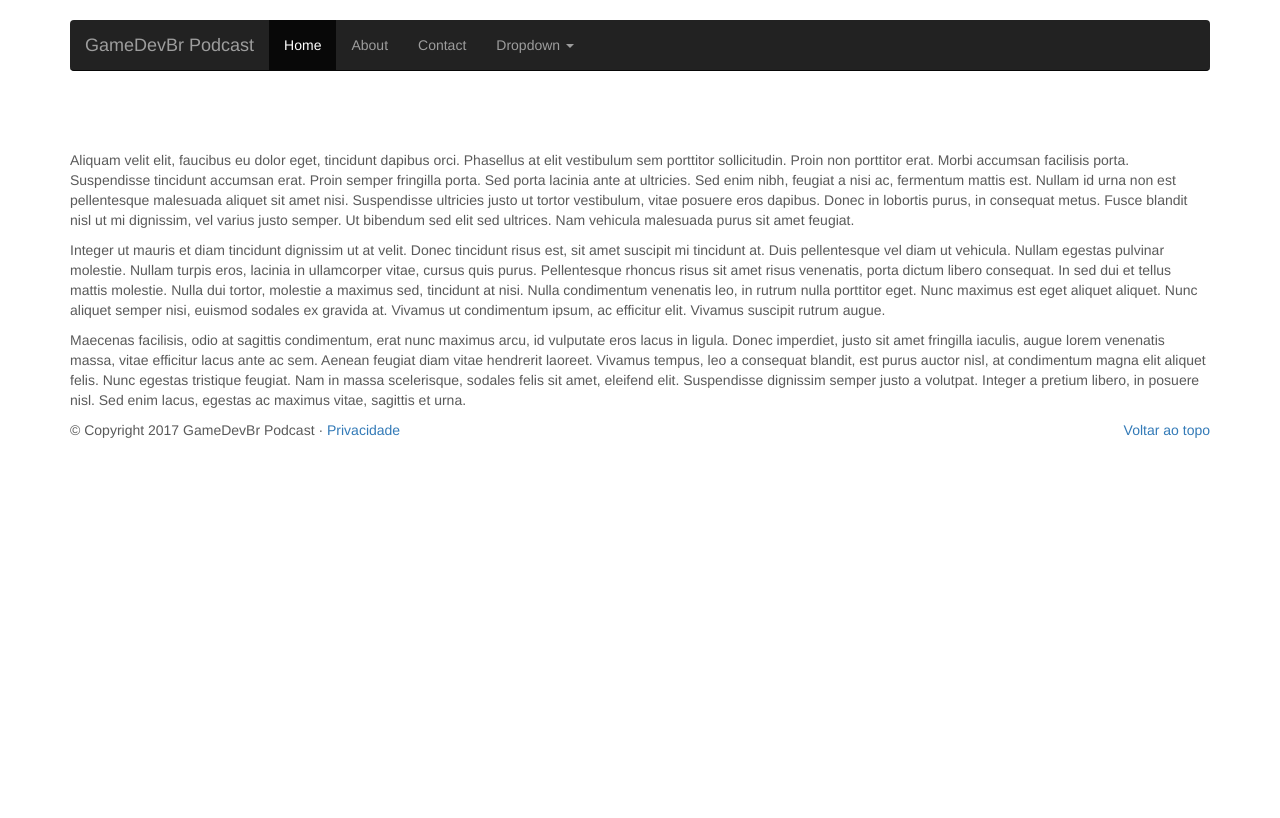
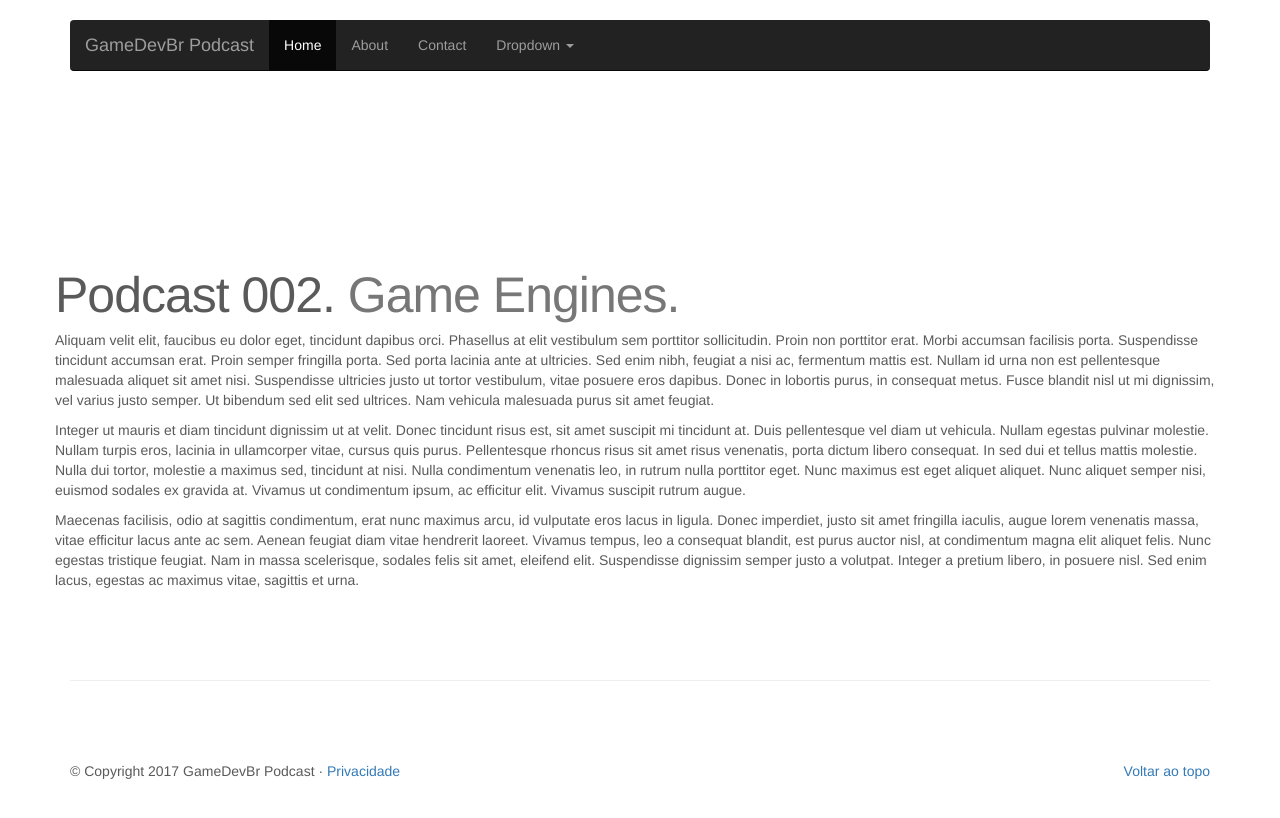
Before and after one commit to gamedevbr-podcast/gamedevbr-podcast.github.io, a Jekyll site: the page built from _posts/2017-05-11-engines.md, in a window 1280 px wide. Shown: the top 818 px of the page. Built offline with Jekyll 4.4.1, drawn with Linux system fonts in a browser that asks for light colours; comment, search, counter and statistics services are not loaded.

Commit message:
Post adjustments

```diff
--- a/_includes/footer.html
+++ b/_includes/footer.html
@@ -1,5 +1,5 @@
 <!-- FOOTER -->
 <footer>
   <p class="pull-right"><a href="{{ site.baseUrl }}#">Voltar ao topo</a></p>
-  <p>&copy; Copyright 2017 {{ site.title }} · <a href="{{ site.baseUrl }}/privacidade#">Privacidade</a></p>
+  <p>&copy; Copyright 2017 {{ site.title }} · <a href="{{ site.baseUrl }}/privacidade">Privacidade</a></p>
 </footer>
--- a/_includes/menu.html
+++ b/_includes/menu.html
@@ -13,7 +13,7 @@
               <span class="icon-bar"></span>
               <span class="icon-bar"></span>
             </button>
-            <a class="navbar-brand" href="#">{{ site.title }}</a>
+            <a class="navbar-brand" href="{{ site.baseUrl }}">{{ site.title }}</a>
           </div>
           <div id="navbar" class="navbar-collapse collapse">
             <ul class="nav navbar-nav">
--- a/_layouts/post.html
+++ b/_layouts/post.html
@@ -2,6 +2,11 @@
 layout: default
 ---
 
-{{ content }}
+<div class="row featurette">
+    <h2 class="featurette-heading">{{ page.title }}. <span class="text-muted">{{ page.subtitle }}.</span></h2>
+    <p>{{ content }}</p>
+</div>
+
+<hr class="featurette-divider">
 
 {% include comments.html %}
```
